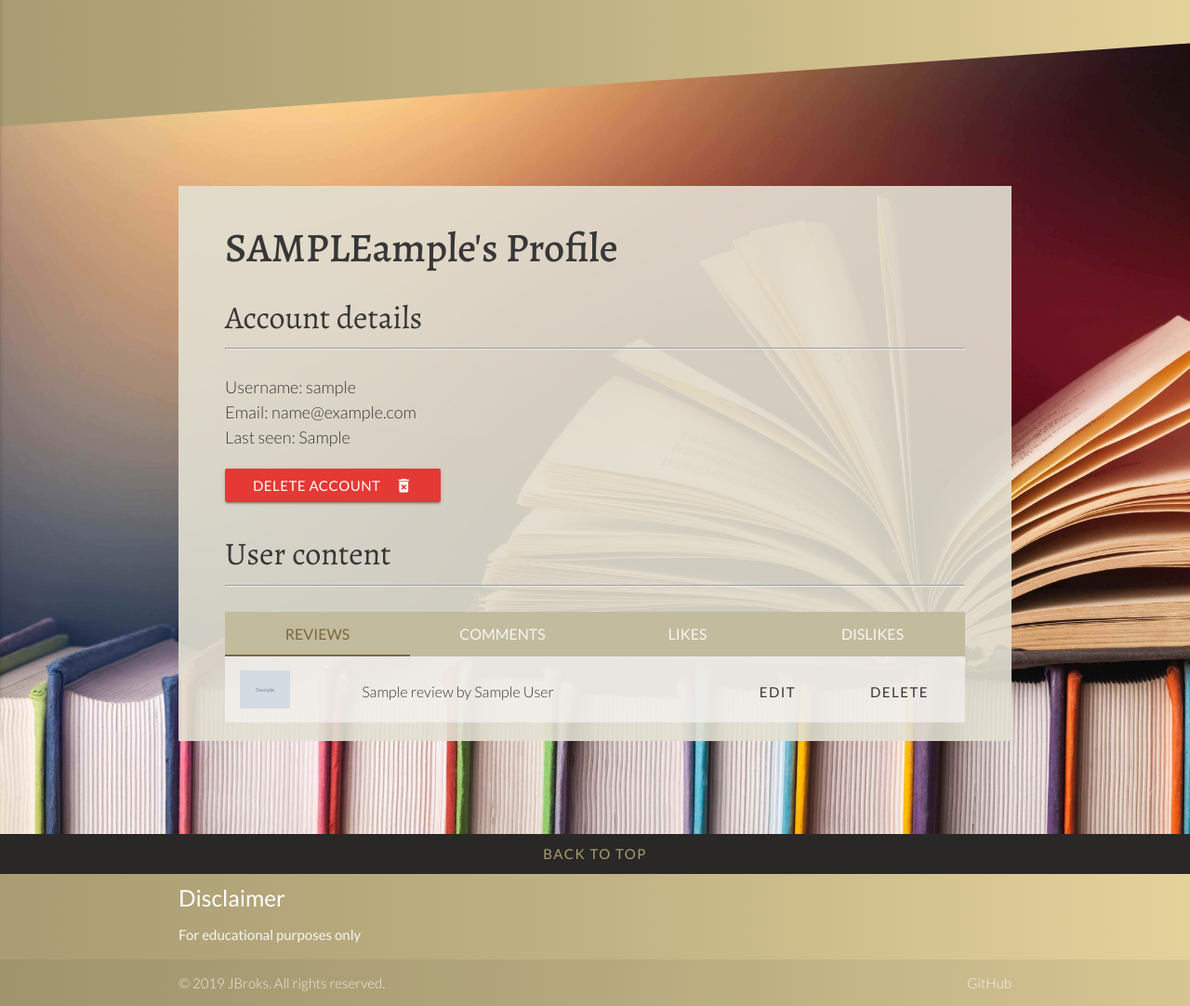
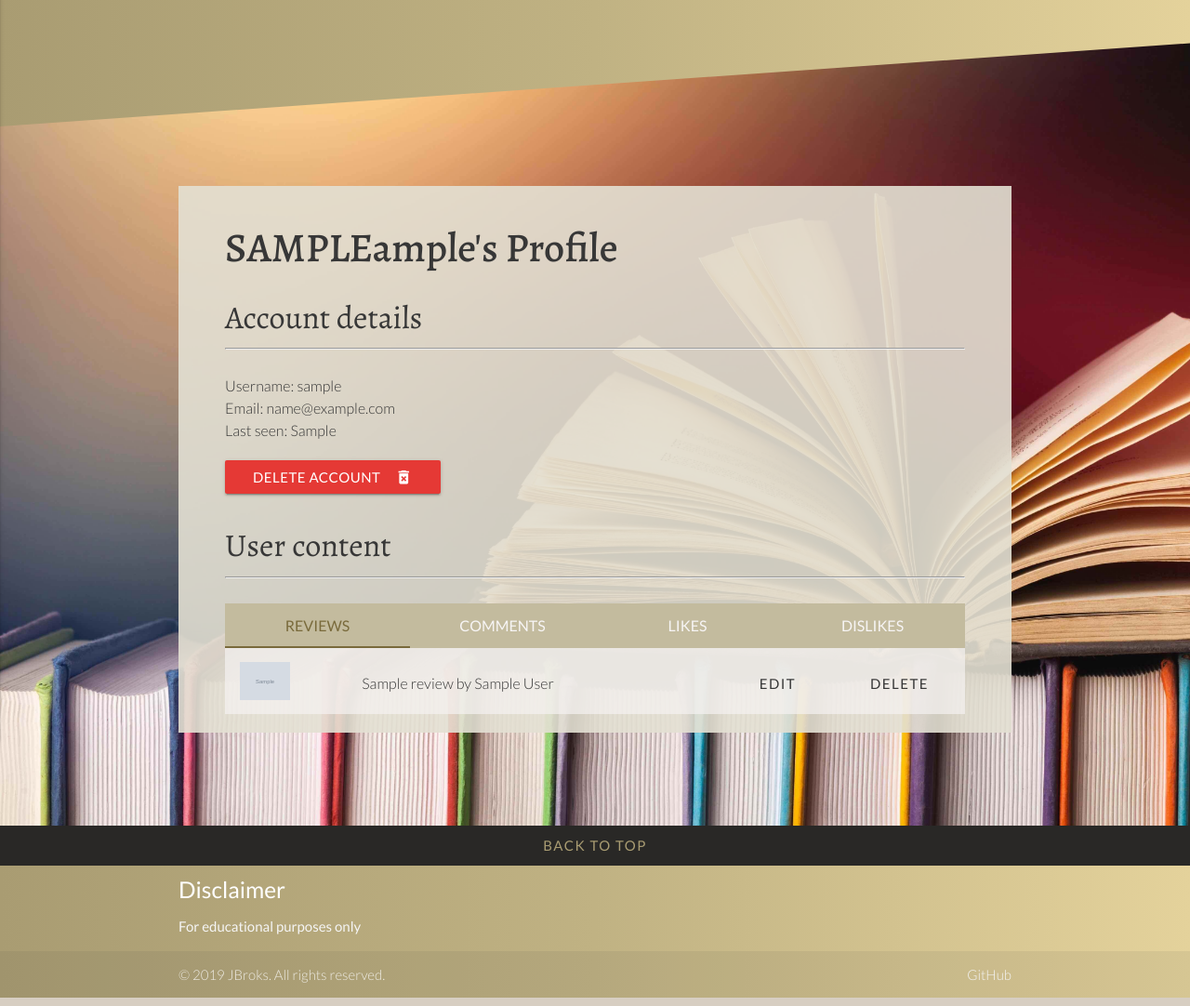
Before and after one commit to JBroks/booksy-reviews, a Flask app: a page that uses templates/base.html in a window 1280 px wide. Shown: the part 64-1146 px from the top of the page at 93% size. Run offline with Flask 2, Linux system fonts and the light colour scheme; a user stored in the database is signed in; grey boxes marked "Sample" are stand-in pictures; a database or web service that is not in the repository returns one stand-in record (values such as "Sample title"); data that the repository does not hold is empty; some libraries are stand-ins or nearby versions.

Commit message:
Font adjustment to account details

```diff
--- a/static/css/style.css
+++ b/static/css/style.css
@@ -116,7 +116,7 @@ span.error-msg {
 }
 
 #account-details>div {
-    font-size: 1.2rem;
+    font-size: 16px;
     font-weight: 100;
 }
 
```
